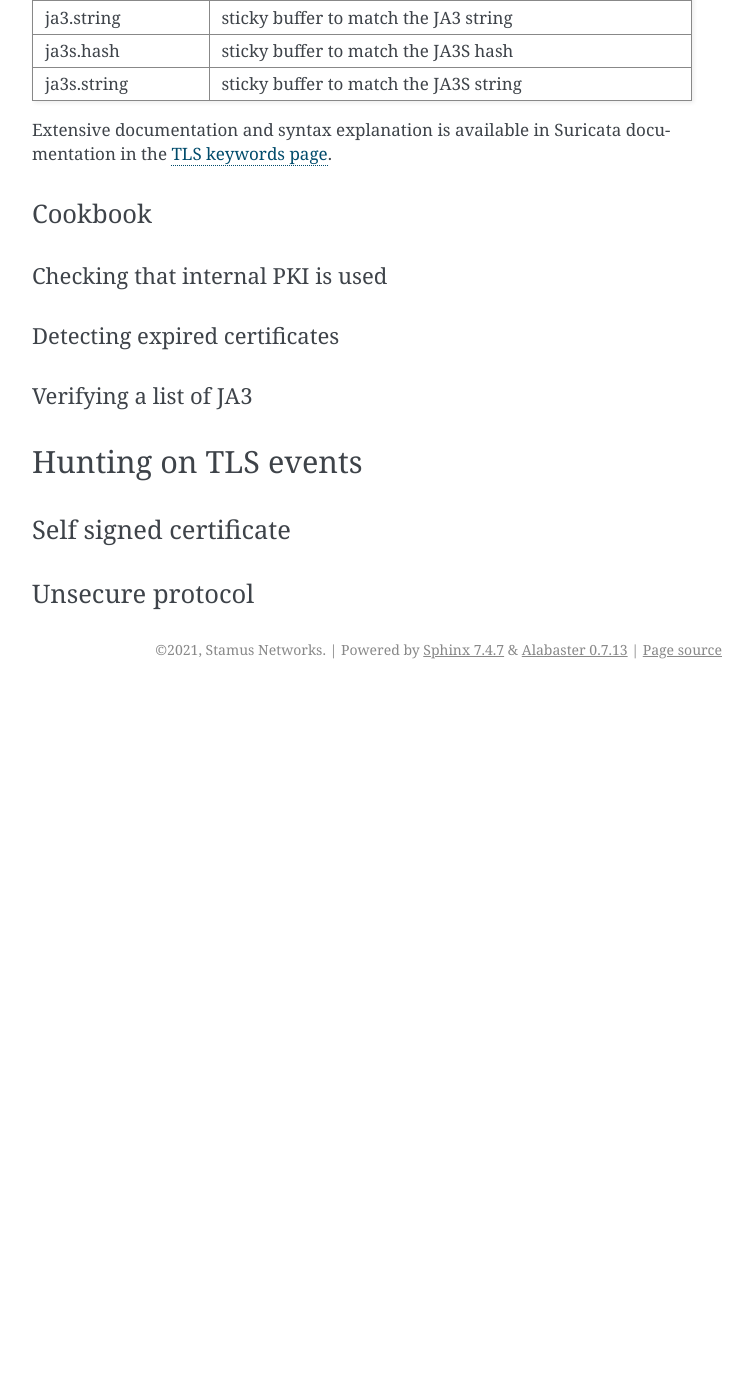
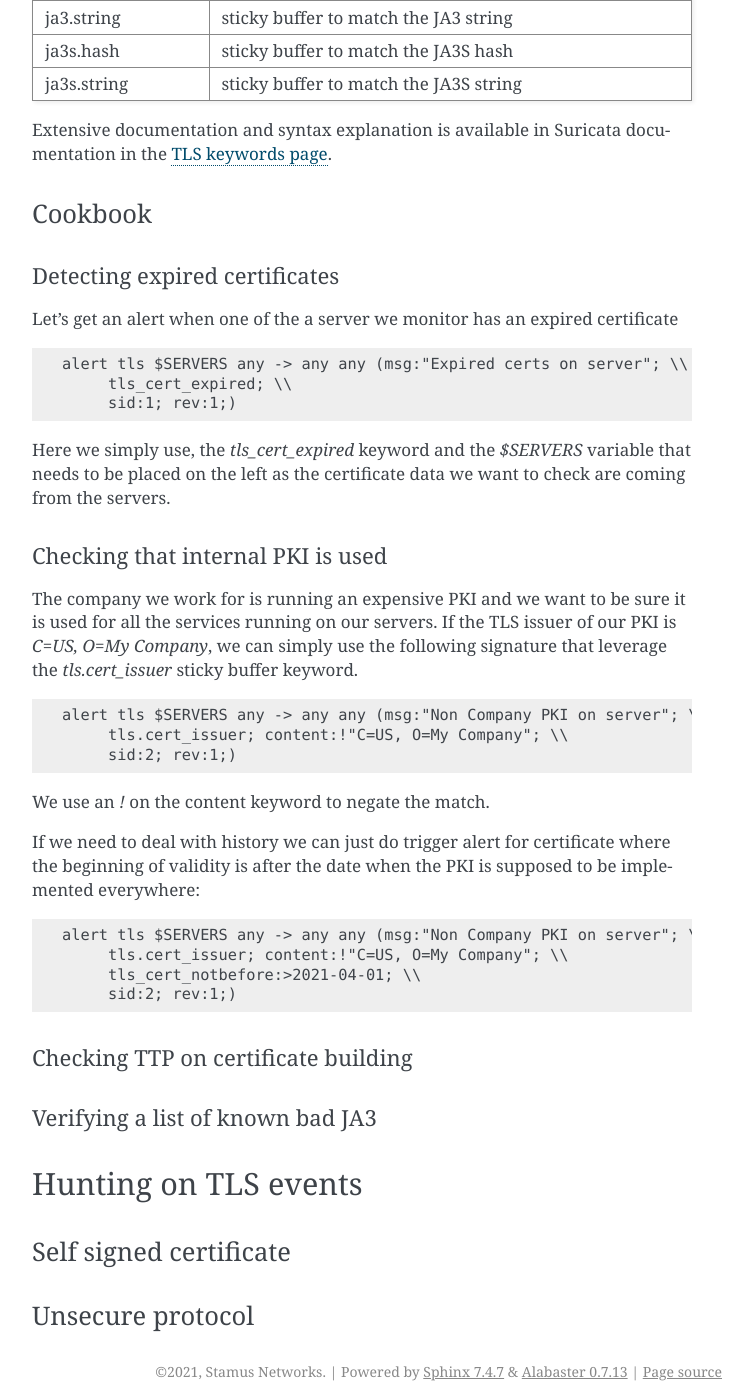
Before and after one commit to StamusNetworks/suricata-4-analysts, a Sphinx documentation site: the page built from source/tls-threat-hunting.rst, in a window 1280 px wide and 1400 px high, scrolled down 4751 px. Shown: the whole window, without its empty margins (388-1141 px from the left). Built offline with Sphinx 7.4.7, drawn with Linux system fonts in a browser that asks for light colours; before the commit the page ends 5440 px from its top, so only the background shows below that; some of the changed text lies outside the part shown.

Commit message:
tls: more detection examples

```diff
--- a/source/tls-threat-hunting.rst
+++ b/source/tls-threat-hunting.rst
@@ -184,14 +184,53 @@ Extensive documentation and syntax explanation is available in Suricata document
 Cookbook
 --------
 
+Detecting expired certificates
+~~~~~~~~~~~~~~~~~~~~~~~~~~~~~~
+
+
+Let's get an alert when one of the a server we monitor has an expired certificate
+
+.. code-block::
+
+  alert tls $SERVERS any -> any any (msg:"Expired certs on server"; \\
+       tls_cert_expired; \\
+       sid:1; rev:1;)
+
+Here we simply use, the `tls_cert_expired` keyword and the `$SERVERS` variable that needs to be placed on the left as
+the certificate data we want to check are coming from the servers.
+
 Checking that internal PKI is used
 ~~~~~~~~~~~~~~~~~~~~~~~~~~~~~~~~~~
 
-Detecting expired certificates
-~~~~~~~~~~~~~~~~~~~~~~~~~~~~~~
+The company we work for is running an expensive PKI and we want to be sure it is used for all the services running on our servers.
+If the TLS issuer of our PKI is `C=US, O=My Company`, we can simply use the following signature that leverage the `tls.cert_issuer`
+sticky buffer keyword.
 
-Verifying a list of JA3
-~~~~~~~~~~~~~~~~~~~~~~~
+.. code-block::
+
+  alert tls $SERVERS any -> any any (msg:"Non Company PKI on server"; \\
+       tls.cert_issuer; content:!"C=US, O=My Company"; \\
+       sid:2; rev:1;)
+
+We use an `!` on the content keyword to negate the match.
+
+If we need to deal with history we can just do trigger alert for certificate where the beginning of validity is after the date when
+the PKI is supposed to be implemented everywhere:
+
+.. code-block::
+
+  alert tls $SERVERS any -> any any (msg:"Non Company PKI on server"; \\
+       tls.cert_issuer; content:!"C=US, O=My Company"; \\
+       tls_cert_notbefore:>2021-04-01; \\
+       sid:2; rev:1;)
+
+
+Checking TTP on certificate building
+~~~~~~~~~~~~~~~~~~~~~~~~~~~~~~~~~~~~
+
+
+Verifying a list of known bad JA3
+~~~~~~~~~~~~~~~~~~~~~~~~~~~~~~~~~
 
 
 
```
